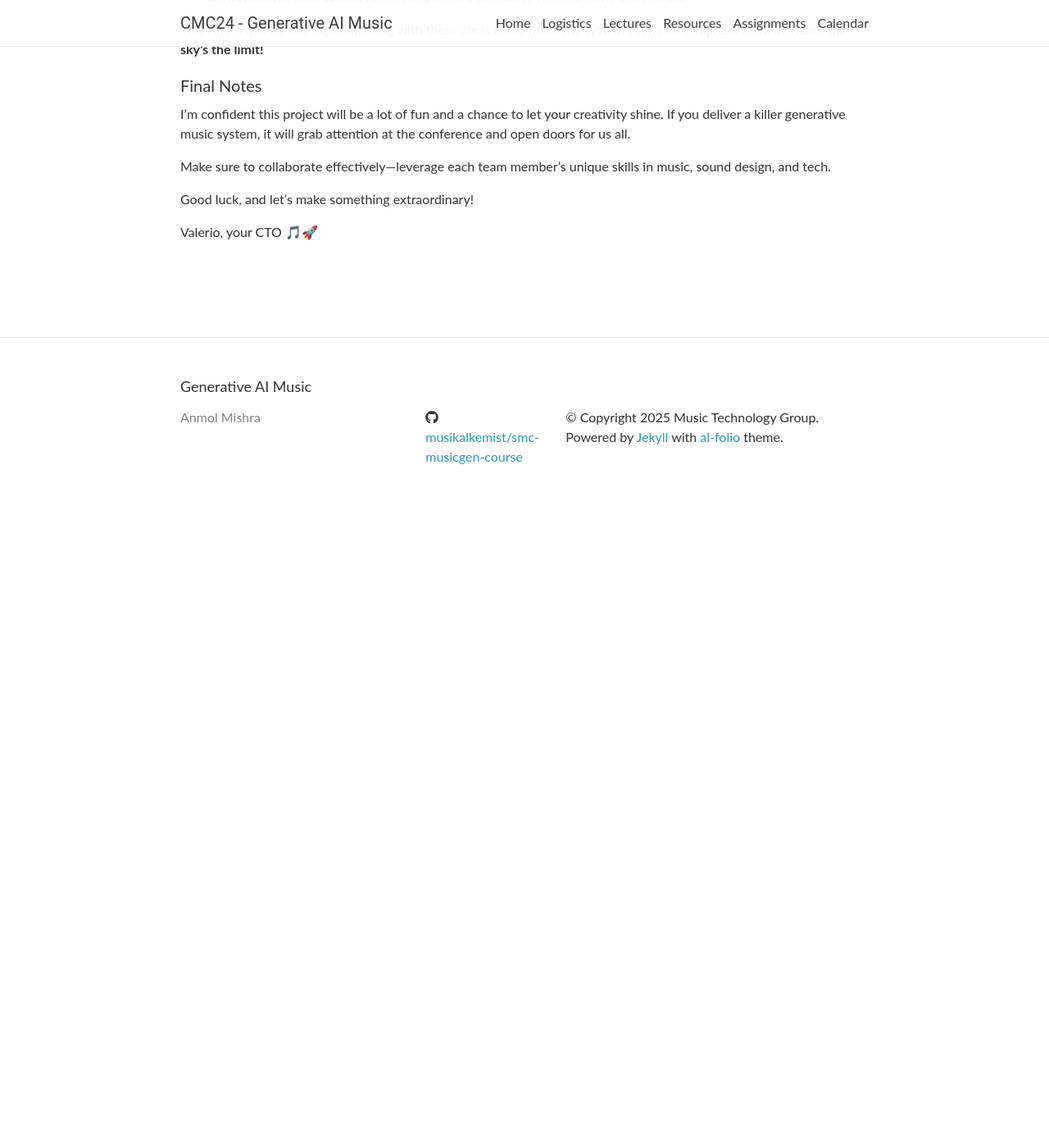
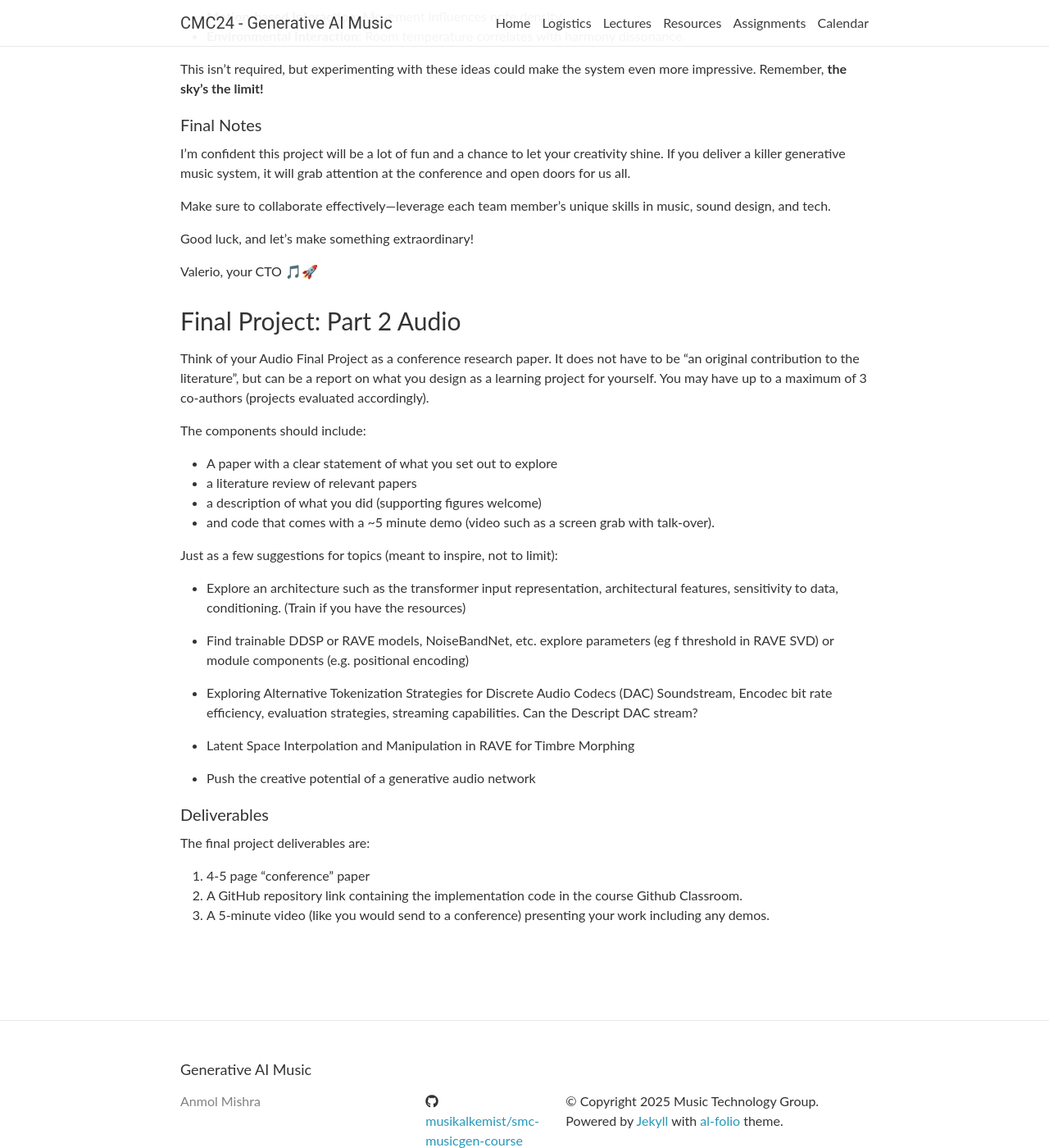
Before and after one commit to smc24-musicgen/smc24-musicgen.github.io, a Jekyll site: the page built from _pages/assignments.md, in a window 1280 px wide and 1400 px high, scrolled down 8159 px. Shown: the whole window at 82% size. Built offline with Jekyll 4.4.1, drawn with Linux system fonts in a browser that asks for light colours; nearby versions of some CDN libraries; comment, search, counter and statistics services are not loaded; before the commit the page ends 8789 px from its top, so only the background shows below that; some of the changed text lies outside the part shown.

Commit message:
Add Part 2 Project Details

```diff
--- a/_pages/assignments.md
+++ b/_pages/assignments.md
@@ -241,7 +241,7 @@ I’m sure Transformers will improve our product exponentially. I have to thank
 
 Valerio, your CTO
 
-### Final Project
+### Final Project: Part 1 Symbolic
 
 Hey Team,
 
@@ -290,3 +290,36 @@ Make sure to collaborate effectively—leverage each team member’s unique skil
 Good luck, and let’s make something extraordinary\!
 
 Valerio, your CTO 🎵🚀
+
+### Final Project: Part 2 Audio
+
+Think of your Audio Final Project as a conference research paper.
+It does not have to be "an original contribution to the literature", but can be a report on what you design as a learning project for yourself.
+You may have up to a maximum of 3 co-authors (projects evaluated accordingly).
+
+The components should include:
+
+* A paper with a clear statement of what you set out to explore
+* a literature review of relevant papers
+* a description of what you did (supporting figures welcome)
+* and code that comes with a ~5 minute demo (video such as a screen grab with talk-over).
+
+Just as a few suggestions for topics (meant to inspire, not to limit):
+
+* Explore an architecture such as the transformer input representation, architectural features, sensitivity to data, conditioning. (Train if you have the resources)
+
+* Find trainable DDSP or RAVE models, NoiseBandNet, etc. explore parameters (eg f threshold in RAVE SVD) or module components (e.g. positional encoding)
+
+* Exploring Alternative Tokenization Strategies for Discrete Audio Codecs (DAC) Soundstream, Encodec bit rate efficiency, evaluation strategies, streaming capabilities. Can the Descript DAC stream?
+
+* Latent Space Interpolation and Manipulation in RAVE for Timbre Morphing
+
+* Push the creative potential of a generative audio network
+
+#### Deliverables
+
+The final project deliverables are:
+
+1. 4-5 page "conference" paper
+2. A GitHub repository link containing the implementation code in the course Github Classroom.
+3. A 5-minute video (like you would send to a conference) presenting your work including any demos.
```
Also changed, not shown: _pages/logistics.md (+7 -15 lines).
